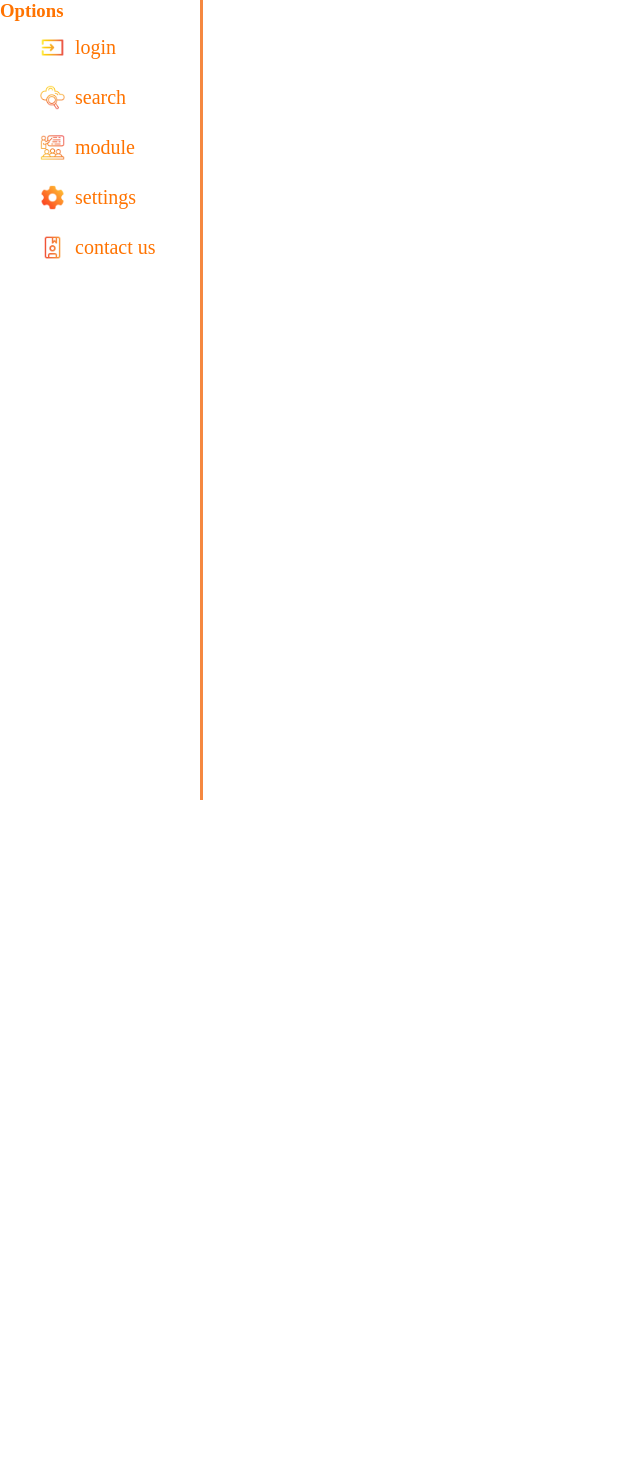
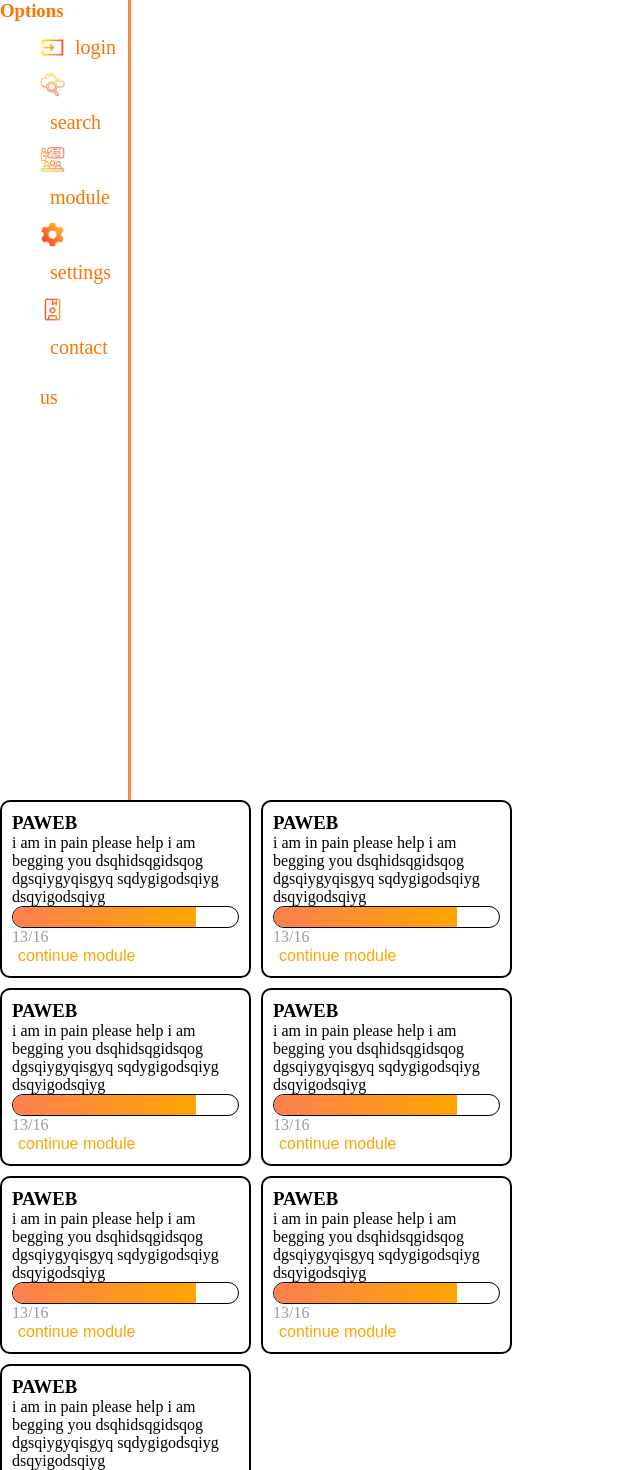
Before and after one commit to Gabderrahmene/skillsHub, an Angular app: page / in a window 1280 px wide. Shown: the top 1470 px of the page, without its empty margins (0-640 px from the left). Before the commit the page ends 800 px from the top, so only its background shows below. Built offline with nearby package versions, Linux system fonts and the light colour scheme.

Commit message:
srana mechkel sghir

```diff
--- a/src/app/app.html
+++ b/src/app/app.html
@@ -1 +1,2 @@
 <app-optionlist></app-optionlist>
+<app-homescreen></app-homescreen>
--- a/src/app/homescreen/homescreen.html
+++ b/src/app/homescreen/homescreen.html
@@ -1,2 +1 @@
-<app-optionlist></app-optionlist>
 <app-module-grid></app-module-grid>
--- a/src/app/homescreen/homescreen.ts
+++ b/src/app/homescreen/homescreen.ts
@@ -5,7 +5,7 @@ import { Optionlist } from "../optionlist/optionlist";
 @Component({
   selector: 'app-homescreen',
 
-  imports: [ModuleGrid, Optionlist],
+  imports: [ModuleGrid],
 
   templateUrl: './homescreen.html',
   styleUrl: './homescreen.css',
--- a/src/app/optionlist/optionlist.css
+++ b/src/app/optionlist/optionlist.css
@@ -1,15 +1,17 @@
-nav{
+nav {
     border: hidden;
-    border-right: solid rgb(245, 136, 64) 3px ;
-    width: 200px;
+    border-right: solid rgb(245, 136, 64) 3px;
+    width: 10%;
     height: 100vh;
 
 }
-h3{
+
+h3 {
     color: rgb(255, 115, 0);
     padding: auto;
 }
-a{
+
+a {
     color: rgb(255, 115, 0);
     text-decoration: none;
     line-height: 2.5;
@@ -17,11 +19,13 @@ a{
     vertical-align: middle;
     padding: 10px;
 }
-img{
-    display:inline;
+
+img {
+    display: inline;
     width: 25px;
     vertical-align: middle;
 }
-ul{
+
+ul {
     list-style-type: none;
 }
```
